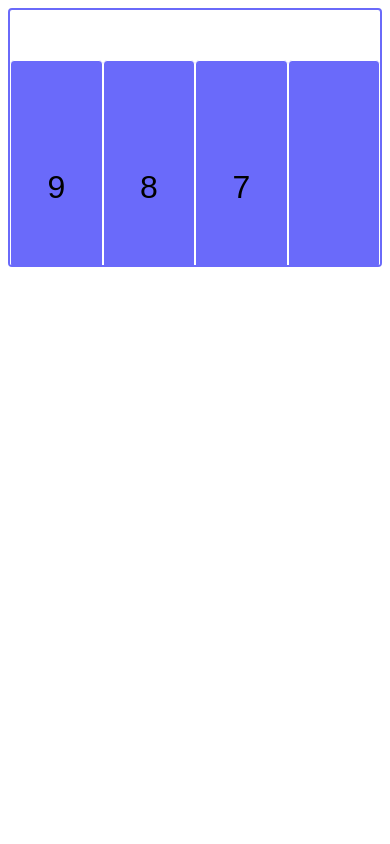
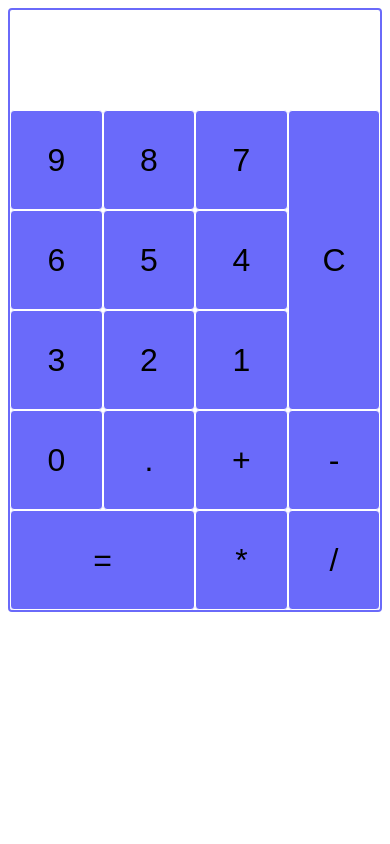
Before and after one commit to DydyCode/Calculatrice, a plain HTML site: page index.html in a window 390 px wide. Drawn offline with Linux system fonts and the light colour scheme.

Commit message:
Responsive update

```diff
--- a/styles.css
+++ b/styles.css
@@ -51,7 +51,6 @@ button:hover {
 @media (max-width:768px) {
     .app {
         width: 99%;
-        grid-template-rows: 50px repeat(5, 100%);
     }
     h1 {
         font-size: 2.5rem;
```
